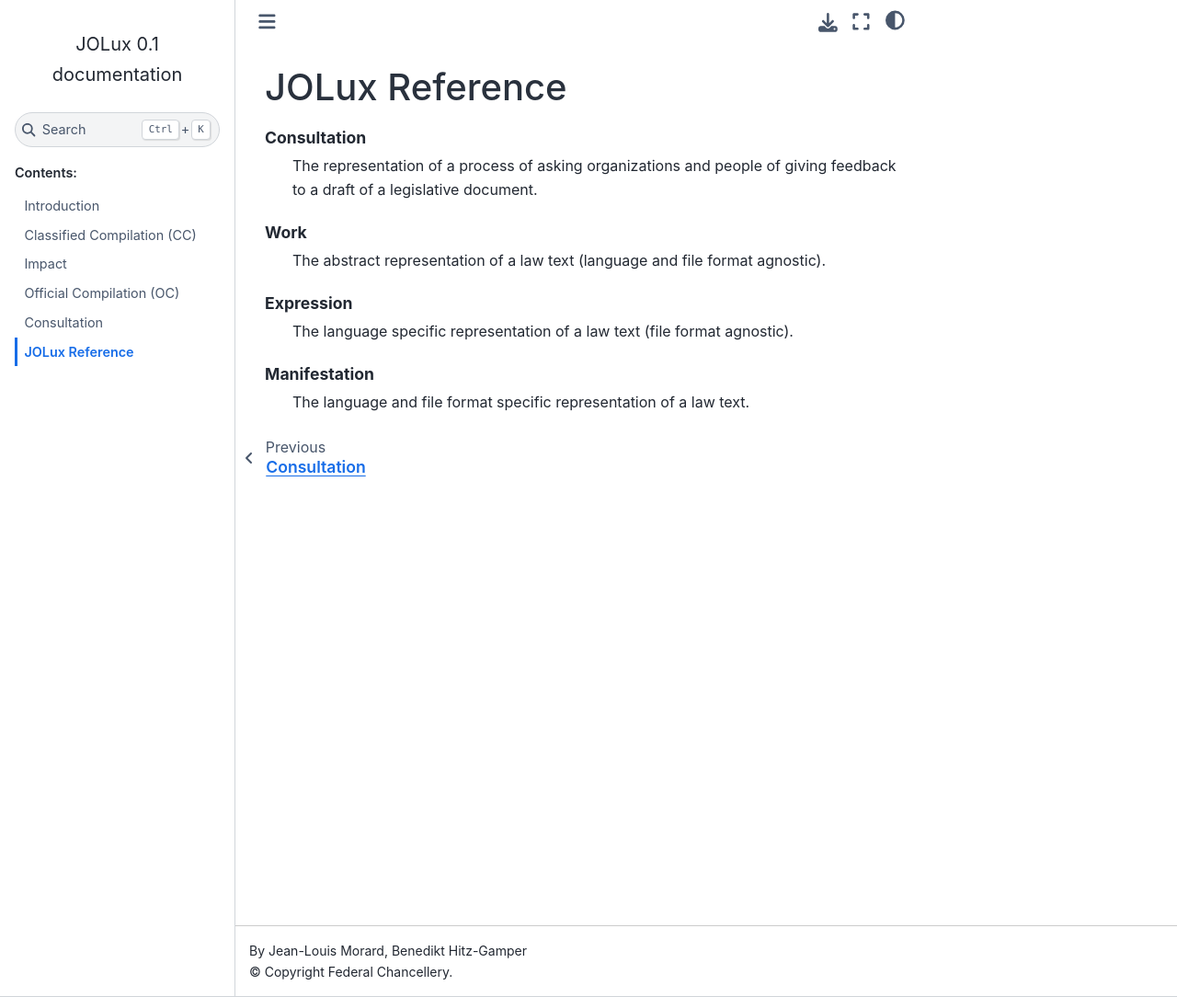
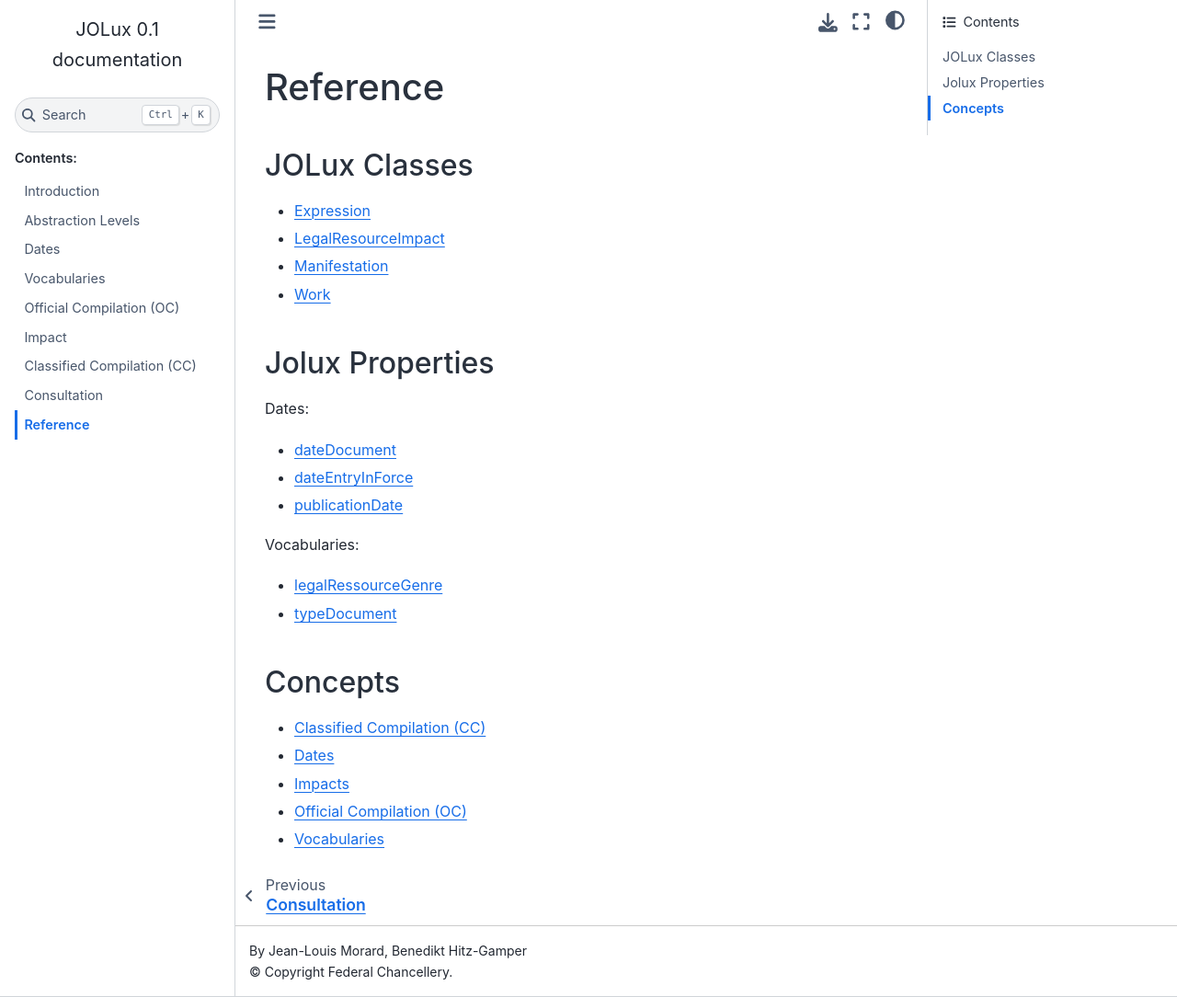
Before and after one commit to bequrios/jolux-sphinx, a Sphinx documentation site: the page built from doc/reference.md, in a window 1280 px wide and 1084 px high. Shown: the whole window at 92% size. Built offline with Sphinx 7.4.7 and the Sphinx Book theme 1.1.4, drawn with Linux system fonts in a browser that asks for light colours.

Commit message:
new content

```diff
--- a/doc/reference.md
+++ b/doc/reference.md
@@ -1,14 +1,29 @@
-# JOLux Reference
+# Reference
 
-{.glossary}
-Consultation
-: The representation of a process of asking organizations and people of giving feedback to a draft of a legislative document.
+## JOLux Classes
 
-Work
-: The abstract representation of a law text (language and file format agnostic).
+- [Expression](#Expression)
+- [LegalResourceImpact](#LegalResourceImpact)
+- [Manifestation](#Manifestation)
+- [Work](#Work)
 
-Expression
-: The language specific representation of a law text (file format agnostic).
+## Jolux Properties
 
-Manifestation
-: The language and file format specific representation of a law text.
+Dates:
+
+- [dateDocument](#dateDocument)
+- [dateEntryInForce](#dateEntryInForce)
+- [publicationDate](#publicationDate)
+
+Vocabularies:
+
+- [legalRessourceGenre](vocabularies.md#type-of-the-act)
+- [typeDocument](vocabularies.md#text-types)
+
+## Concepts
+
+- [Classified Compilation (CC)](classified_compilation.md)
+- [Dates](dates.md)
+- [Impacts](impacts.md)
+- [Official Compilation (OC)](official_compilation.md)
+- [Vocabularies](vocabularies.md)
```
Also changed, not shown: doc/abstraction_levels.md (added, +37 -0 lines), doc/classified_compilation.md (renamed from doc/cc.md, +1 -1 lines), doc/dates.md (added, +25 -0 lines), doc/impacts.md (renamed from doc/impact.md, +7 -1 lines), doc/index.rst (+6 -3 lines), doc/introduction.md (+14 -23 lines), doc/oc.md (deleted, +0 -37 lines), doc/official_compilation.md (added, +102 -0 lines), doc/vocabularies.md (added, +43 -0 lines), doc/img/oc_general.svg, 2 other files.
